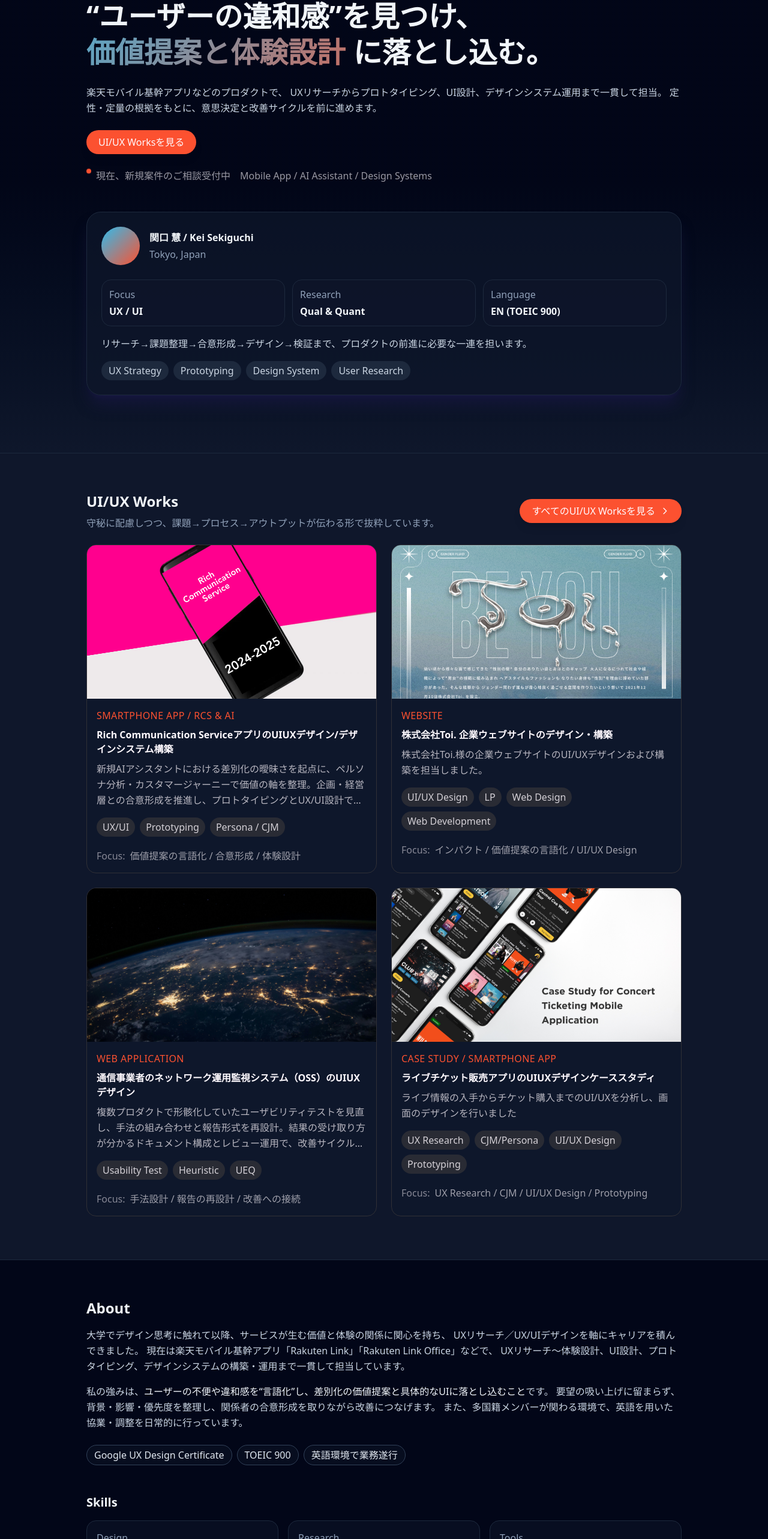
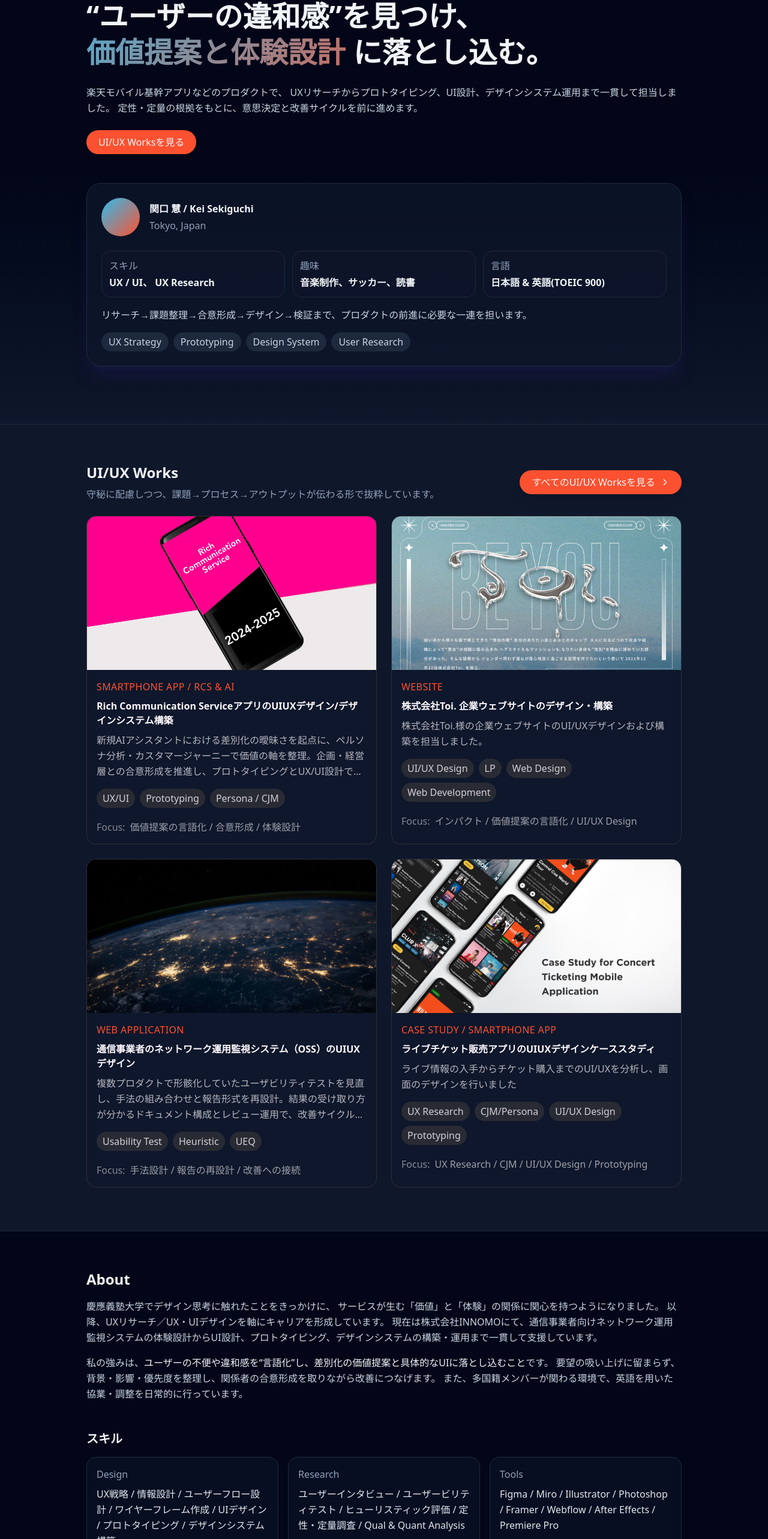
Before and after one commit to 5ad6/kuick-portfolio, a Vue app: page / in a window 1280 px wide. Shown: the part 204-2770 px from the top of the page at 60% size. Built offline with nearby package versions, Linux system fonts and the light colour scheme.

Commit message:
minor updates

```diff
--- a/src/assets/main.css
+++ b/src/assets/main.css
@@ -81,6 +81,18 @@
   100% {
     background-position: 1000px 0;
   }
+}
+
+/* 画像スケルトン */
+.skeleton-img {
+  background: linear-gradient(90deg, rgba(48, 48, 54, 0.2) 25%, rgba(48, 48, 54, 0.35) 37%, rgba(48, 48, 54, 0.2) 63%);
+  background-size: 1000px 100%;
+  animation: shimmer 2s infinite;
+}
+
+.skeleton-img.is-loaded {
+  background: none;
+  animation: none;
 }
 
 .animate-fade-in {
--- a/src/views/Design.vue
+++ b/src/views/Design.vue
@@ -166,7 +166,8 @@
                 <img
                   :src="item.image"
                   :alt="item.title"
-                  class="w-full h-auto object-contain"
+                  class="w-full h-auto object-contain skeleton-img"
+                  @load="handleImageLoad"
                   @error="handleImageError($event)"
                 />
                 <!-- Overlay (mobile: always visible, desktop: on hover) -->
@@ -250,6 +251,10 @@ const handleImageError = (event) => {
   // フォールバック画像を設定する場合はここで処理
 }
 
+const handleImageLoad = (event) => {
+  event.target.classList.add('is-loaded')
+}
+
 // 初期化
 onMounted(() => {
   initScrollAnimation()
--- a/src/views/Home.vue
+++ b/src/views/Home.vue
@@ -102,7 +102,7 @@
 
             <p class="text-base text-slate-300 leading-relaxed animate-slide-up" style="animation-delay: 0.3s;">
               楽天モバイル基幹アプリなどのプロダクトで、
-              UXリサーチからプロトタイピング、UI設計、デザインシステム運用まで一貫して担当。
+              UXリサーチからプロトタイピング、UI設計、デザインシステム運用まで一貫して担当しました。
               定性・定量の根拠をもとに、意思決定と改善サイクルを前に進めます。
             </p>
 
@@ -117,15 +117,7 @@
                 UI/UX Worksを見る
               </router-link>
             </div>
-
-            <div class="flex flex-wrap gap-4 text-base animate-slide-up" style="color: rgba(255, 250, 255, 0.6); animation-delay: 0.5s;">
-              <span class="inline-flex items-center gap-2">
-                <span class="h-2 w-2 rounded-full animate-float" style="background: #FC5130;" /> 現在、新規案件のご相談受付中
-              </span>
-              <span>Mobile App / AI Assistant / Design Systems</span>
-            </div>
           </div>
-
           <!-- Profile card - 横長レイアウト -->
           <div
             class="rounded-3xl border border-slate-800 bg-slate-900/70 p-6 shadow-xl shadow-indigo-950/50 animate-scale-in"
@@ -145,16 +137,16 @@
               <div class="space-y-4">
                 <div class="grid grid-cols-3 gap-3 text-base">
                   <div class="rounded-2xl bg-slate-900/60 border border-slate-800 p-3">
-                    <p class="text-slate-400">Focus</p>
-                    <p class="text-base font-semibold mt-1">UX / UI</p>
+                    <p class="text-slate-400">スキル</p>
+                    <p class="text-base font-semibold mt-1">UX / UI、 UX Research</p>
                   </div>
                   <div class="rounded-2xl bg-slate-900/60 border border-slate-800 p-3">
-                    <p class="text-slate-400">Research</p>
-                    <p class="text-base font-semibold mt-1">Qual &amp; Quant</p>
+                    <p class="text-slate-400">趣味</p>
+                    <p class="text-base font-semibold mt-1">音楽制作、サッカー、読書</p>
                   </div>
                   <div class="rounded-2xl bg-slate-900/60 border border-slate-800 p-3">
-                    <p class="text-slate-400">Language</p>
-                    <p class="text-base font-semibold mt-1">EN (TOEIC 900)</p>
+                    <p class="text-slate-400">言語</p>
+                    <p class="text-base font-semibold mt-1">日本語 & 英語(TOEIC 900)</p>
                   </div>
                 </div>
 
@@ -253,10 +245,10 @@
             <h2 class="text-xl md:text-2xl font-semibold">About</h2>
 
             <p class="text-base text-slate-300 leading-relaxed">
-              大学でデザイン思考に触れて以降、サービスが生む価値と体験の関係に関心を持ち、
-              UXリサーチ／UX/UIデザインを軸にキャリアを積んできました。
-              現在は楽天モバイル基幹アプリ「Rakuten Link」「Rakuten Link Office」などで、
-              UXリサーチ〜体験設計、UI設計、プロトタイピング、デザインシステムの構築・運用まで一貫して担当しています。
+              慶應義塾大学でデザイン思考に触れたことをきっかけに、
+              サービスが生む「価値」と「体験」の関係に関心を持つようになりました。
+              以降、UXリサーチ／UX・UIデザインを軸にキャリアを形成しています。
+              現在は株式会社INNOMOにて、通信事業者向けネットワーク運用監視システムの体験設計からUI設計、プロトタイピング、デザインシステムの構築・運用まで一貫して支援しています。
             </p>
 
             <p class="text-base text-slate-300 leading-relaxed">
@@ -265,40 +257,28 @@
               また、多国籍メンバーが関わる環境で、英語を用いた協業・調整を日常的に行っています。
             </p>
 
-            <div class="flex flex-wrap gap-2 pt-2 text-base">
-              <span class="rounded-full border border-slate-700 bg-slate-900/40 px-3 py-1 text-slate-200">
-                Google UX Design Certificate
-              </span>
-              <span class="rounded-full border border-slate-700 bg-slate-900/40 px-3 py-1 text-slate-200">
-                TOEIC 900
-              </span>
-              <span class="rounded-full border border-slate-700 bg-slate-900/40 px-3 py-1 text-slate-200">
-                英語環境で業務遂行
-              </span>
-            </div>
-
             <!-- Skills -->
             <div class="pt-8">
-              <h3 class="text-lg md:text-xl font-semibold mb-4">Skills</h3>
+              <h3 class="text-lg md:text-xl font-semibold mb-4">スキル</h3>
               <div class="grid gap-4 md:grid-cols-3">
                 <div class="rounded-2xl border border-slate-800 bg-slate-900/50 p-4">
                   <p class="text-base text-slate-400">Design</p>
                   <p class="mt-2 text-base text-slate-200 leading-relaxed">
-                    UX Strategy / IA / User Flows / Wireframes / UI Design / Prototyping / Design Systems
+                    UX戦略 / 情報設計 / ユーザーフロー設計 / ワイヤーフレーム作成 / UIデザイン / プロトタイピング / デザインシステム構築
                   </p>
                 </div>
 
                 <div class="rounded-2xl border border-slate-800 bg-slate-900/50 p-4">
                   <p class="text-base text-slate-400">Research</p>
                   <p class="mt-2 text-base text-slate-200 leading-relaxed">
-                    User Interviews / Usability Testing / Heuristic Evaluation / Survey Design / Qual &amp; Quant Analysis
+                    ユーザーインタビュー / ユーザービリティテスト / ヒューリスティック評価 / 定性・定量調査 / Qual &amp; Quant Analysis
                   </p>
                 </div>
 
                 <div class="rounded-2xl border border-slate-800 bg-slate-900/50 p-4">
                   <p class="text-base text-slate-400">Tools</p>
                   <p class="mt-2 text-base text-slate-200 leading-relaxed">
-                    Figma / Miro / Illustrator / Photoshop / Framer / Webflow / Blender / After Effects / Premiere Pro
+                    Figma / Miro / Illustrator / Photoshop / Framer / Webflow  / After Effects / Premiere Pro
                   </p>
                 </div>
               </div>
@@ -332,8 +312,8 @@
           <h2 class="text-xl md:text-2xl font-semibold">Contact</h2>
 
           <p class="text-base text-slate-300 leading-relaxed">
-            お仕事のご相談・壁打ち歓迎です。
-            目的／スケジュール／体制など、分かる範囲で添えていただけるとスムーズです（ざっくりでも大丈夫です）。
+            お仕事のご相談があればご連絡ください。
+            目的／スケジュール／体制など、分かる範囲で添えていただけるとスムーズです。
           </p>
 
           <div class="flex flex-wrap gap-3 pt-2 text-base">
--- a/src/views/works/RakutenLinkAi.vue
+++ b/src/views/works/RakutenLinkAi.vue
@@ -45,7 +45,7 @@
             </h1>
           </div>
           <div v-if="work.image" class="mb-8 animate-scale-in" style="animation-delay: 0.3s;">
-            <img :src="work.image" :alt="work.title" class="w-full h-auto rounded-3xl" />
+            <img :src="work.image" :alt="work.title" class="w-full h-auto rounded-3xl skeleton-img" @load="handleImageLoad" />
           </div>
           <div v-else class="h-80 md:h-96 rounded-3xl mb-8 animate-scale-in" :style="getWorkVisualStyle(work)" style="animation-delay: 0.3s;"></div>
         </div>
@@ -106,6 +106,10 @@ const getWorkVisualStyle = (work) => {
   return work?.gradientStyle || ''
 }
 
+const handleImageLoad = (event) => {
+  event.target.classList.add('is-loaded')
+}
+
 onMounted(() => {
   window.scrollTo({ top: 0, behavior: 'smooth' })
 })
--- a/src/views/works/SymworldResearch.vue
+++ b/src/views/works/SymworldResearch.vue
@@ -45,7 +45,7 @@
             </h1>
           </div>
           <div v-if="work.image" class="mb-8 animate-scale-in" style="animation-delay: 0.3s;">
-            <img :src="work.image" :alt="work.title" class="w-full h-auto rounded-3xl" />
+            <img :src="work.image" :alt="work.title" class="w-full h-auto rounded-3xl skeleton-img" @load="handleImageLoad" />
           </div>
           <div v-else class="h-80 md:h-96 rounded-3xl mb-8 animate-scale-in" :style="getWorkVisualStyle(work)" style="animation-delay: 0.3s;"></div>
         </div>
@@ -106,6 +106,10 @@ const getWorkVisualStyle = (work) => {
   return work?.gradientStyle || ''
 }
 
+const handleImageLoad = (event) => {
+  event.target.classList.add('is-loaded')
+}
+
 onMounted(() => {
   window.scrollTo({ top: 0, behavior: 'smooth' })
 })
--- a/src/views/works/Toi.vue
+++ b/src/views/works/Toi.vue
@@ -45,7 +45,7 @@
             </h1>
           </div>
           <div v-if="work.image" class="mb-8 animate-scale-in" style="animation-delay: 0.3s;">
-            <img :src="work.image" :alt="work.title" class="w-full h-auto rounded-3xl" />
+            <img :src="work.image" :alt="work.title" class="w-full h-auto rounded-3xl skeleton-img" @load="handleImageLoad" />
           </div>
           <div v-else class="h-80 md:h-96 rounded-3xl mb-8 animate-scale-in" :style="getWorkVisualStyle(work)" style="animation-delay: 0.3s;"></div>
         </div>
@@ -106,6 +106,10 @@ const getWorkVisualStyle = (work) => {
   return work?.gradientStyle || ''
 }
 
+const handleImageLoad = (event) => {
+  event.target.classList.add('is-loaded')
+}
+
 onMounted(() => {
   window.scrollTo({ top: 0, behavior: 'smooth' })
 })
```
Also changed, not shown: src/views/Music.vue (+6 -1 lines), src/views/works/Liveticks.vue (+29 -13 lines).
